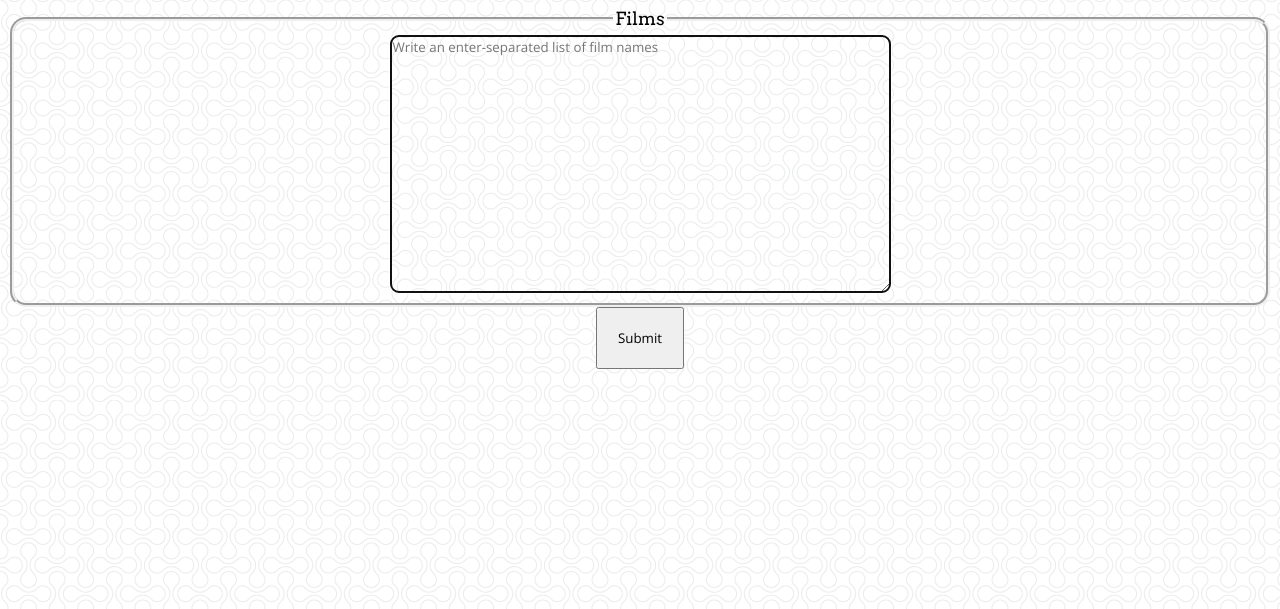
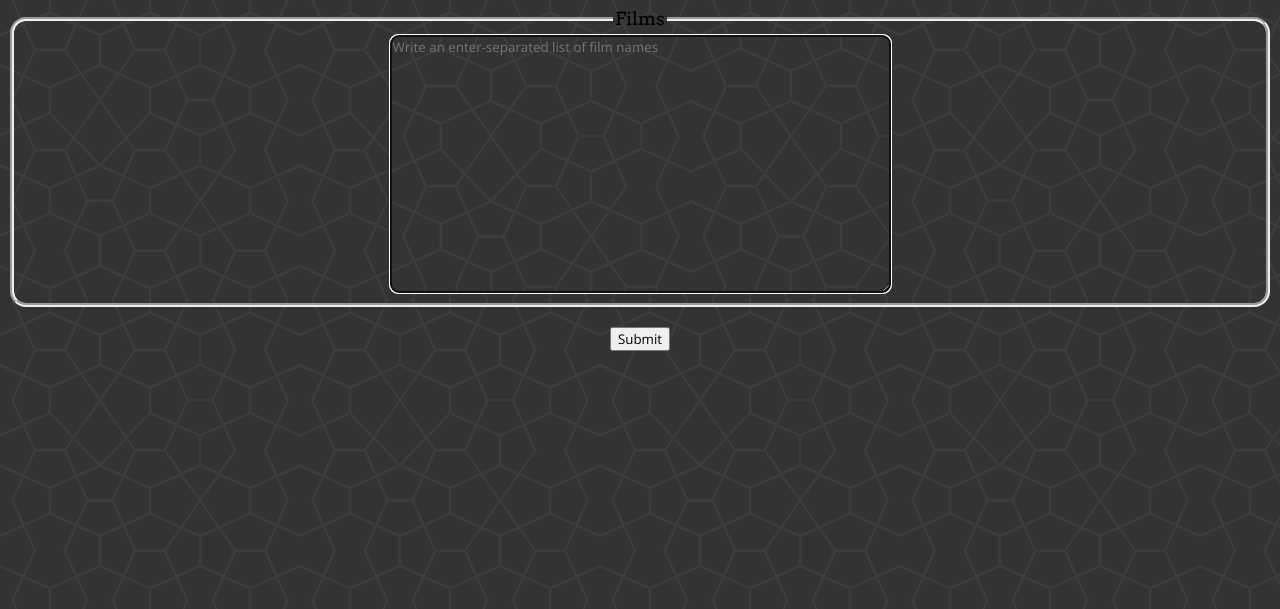
Before and after one commit to Michal-Gagala/poll, a Flask app: page /create in a window 1280 px wide. Shown: the top 609 px of the page. Run offline with Flask 2, Linux system fonts and the light colour scheme.

Commit message:
minor texture update

```diff
--- a/app/static/style.css
+++ b/app/static/style.css
@@ -19,7 +19,7 @@
 }
 
 .submit {
-    padding: 20px
+    margin: 20px
 }
 
 
```
Also changed, not shown: app/static/img/old.png (added), app/static/img/texture.png, db.sqlite3.
